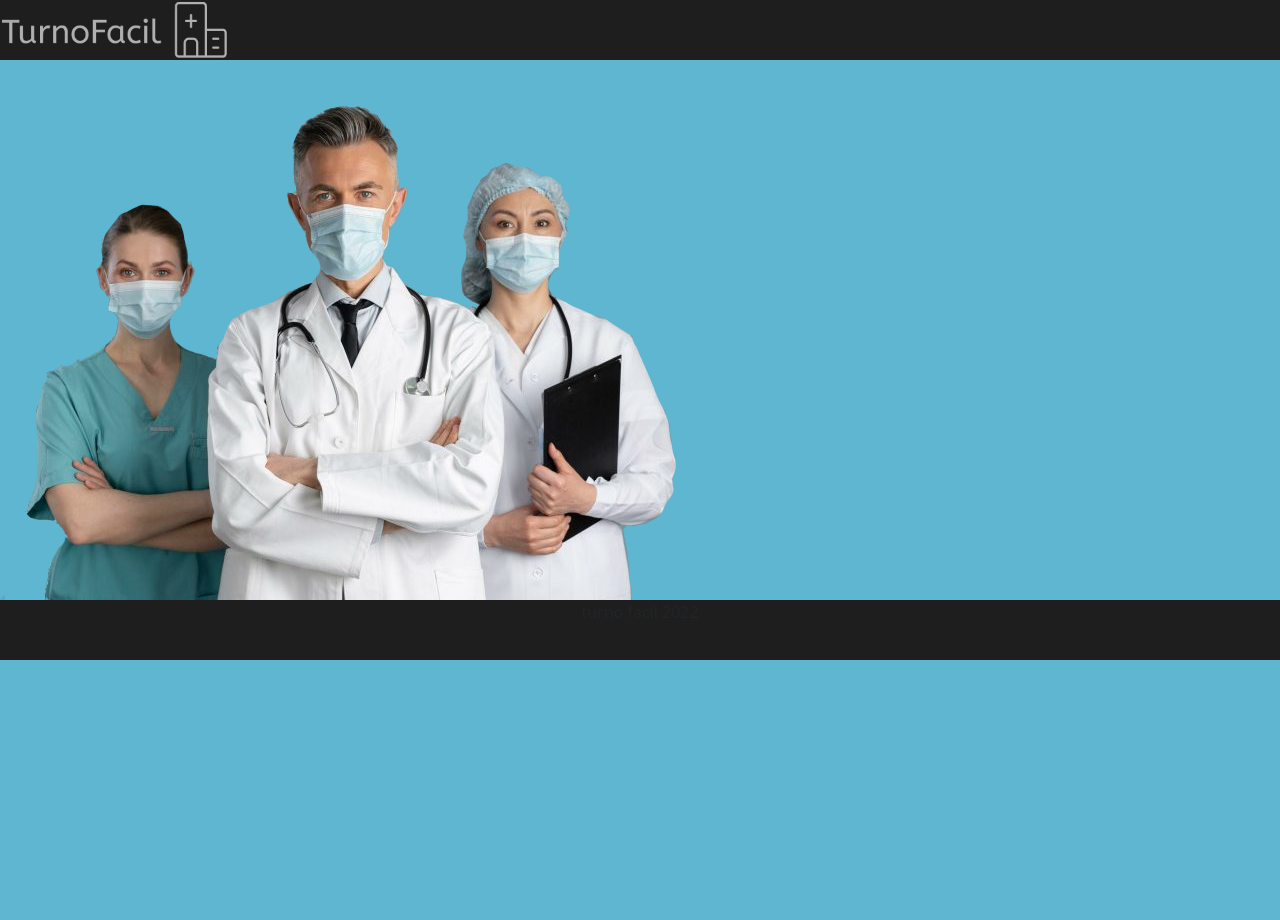
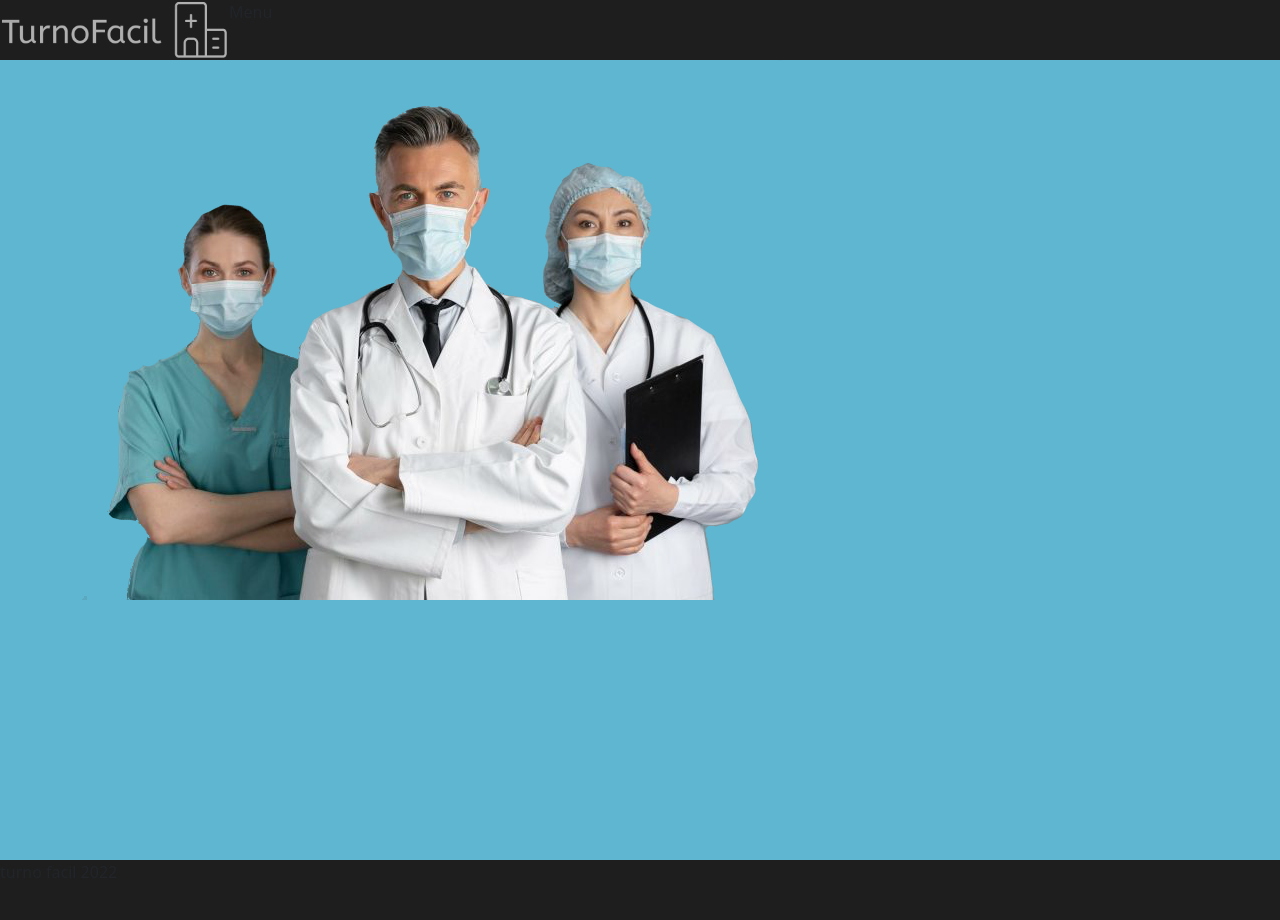
Before and after one commit to PDV10/tpMetodologia, a PHP site: page / in a window 1280 px wide. Before the commit the page ends 660 px from the top, so only its background shows below. Run offline with PHP 8.4, Linux system fonts and the light colour scheme.

Commit message:
Refactoring: nav, footer, body US:UTM-62

```diff
--- a/css/style.css
+++ b/css/style.css
@@ -6,6 +6,7 @@
 
 body{
     background-color:#5fb6d0;
+    height: 100%;
 }
 
 .nav-var {
@@ -16,3 +17,6 @@ body{
     background-color: #1E1E1E;
     height: 60px;
 }
+.container{
+    height: 100vh;
+}
--- /dev/null
+++ b/templates/medico_home/bodyMedico.tpl
@@ -0,0 +1,3 @@
+<div class="container">
+    <img src="{BASE_URL}/assets/img/medicos.png"/>
+</div>
--- a/templates/showHome.tpl
+++ b/templates/medico_home/showHome.tpl
@@ -1,4 +1,4 @@
 {include file="templates/showHeader.tpl"}
 {include file="templates/showNav.tpl"}
-{include file="templates/showBody.tpl"}
+{include file="./bodyMedico.tpl"}
 {include file="templates/showFooter.tpl"}
--- a/templates/showBody.tpl
+++ /dev/null
@@ -1 +0,0 @@
-<img src="{BASE_URL}/assets/medicos.png"/>
--- a/templates/showFooter.tpl
+++ b/templates/showFooter.tpl
@@ -1,10 +1,9 @@
-<footer class="footer-sect d-flex align-item-center justify-content-center text-align-center">
+<footer class="footer-sect d-flex align-item-center text-align-center">
     {* <div class="container d-flex align-item-center justify-content-center mt-3 text-white"> *}
         <p class="footer text-center text-ligth"> turno facil 2022</p>
     {* </div> *}
 </footer>
 
-
 <script src="https://cdn.jsdelivr.net/npm/bootstrap@5.1.2/dist/js/bootstrap.bundle.min.js" integrity="sha384-kQtW33rZJAHjgefvhyyzcGF3C5TFyBQBA13V1RKPf4uH+bwyzQxZ6CmMZHmNBEfJ" crossorigin="anonymous"></script>
 
 </body>
--- a/templates/showNav.tpl
+++ b/templates/showNav.tpl
@@ -1,3 +1,4 @@
 <nav class="nav-var d-flex">
-    <img src="{BASE_URL}/assets/logo_ligth.png" alt="logo">
+    <img src="{BASE_URL}/assets/img/logo_ligth.png" alt="logo">
+    <div class="d-flex text-ligth">Menu</div>
 </nav>
--- a/view/medicView.php
+++ b/view/medicView.php
@@ -9,7 +9,7 @@ class MedicView{
     }
 
     function showHome(){
-        $this->smarty->display("templates/showHome.tpl");
+        $this->smarty->display("templates/medico_home/showHome.tpl");
     }
 
 
```
Also changed, not shown: assets/img/logo_ligth.png (renamed from assets/logo_ligth.png), assets/img/medicos.png (renamed from assets/medicos.png), templates/login_prof/sectionLogin.tpl (added), templates/login_prof/showLogin.tpl (renamed from templates/showLogin.tpl).
